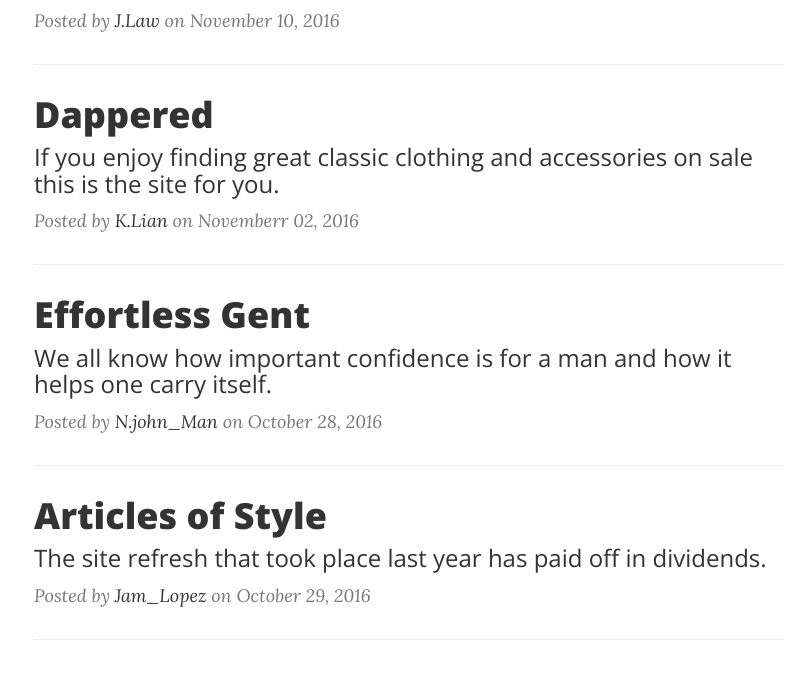
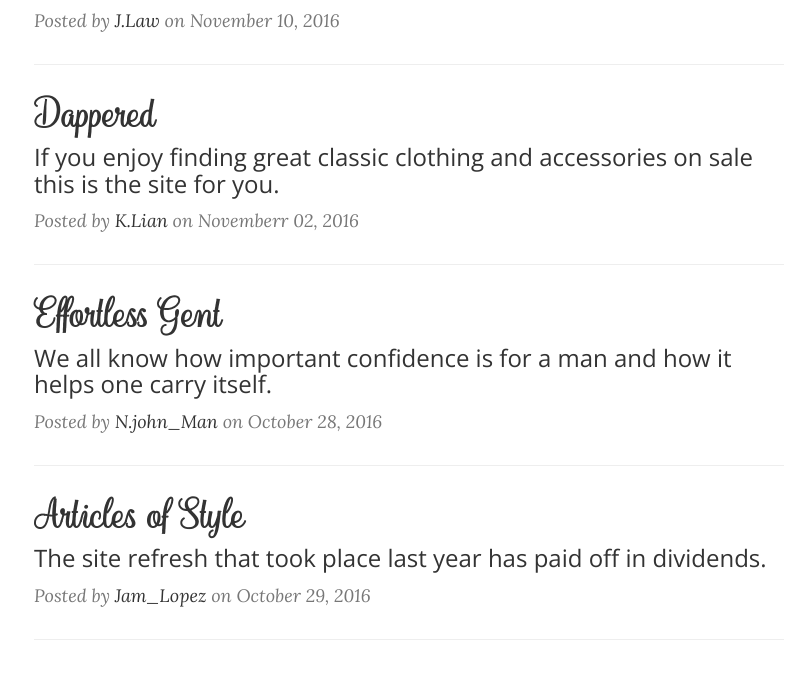
Before and after one commit to jhlawana/Fashion-Blog, a website: page index.html in a window 1280 px wide. Shown: the part 651-1330 px from the top of the page, without its empty margins (231-1027 px from the left). Drawn offline with nearby package versions, Linux system fonts and the light colour scheme.

Commit message:
Update index.html

```diff
--- a/index.html
+++ b/index.html
@@ -112,7 +112,7 @@
                 <hr>
                 <div class="post-preview">
                     <a href="post2.html">
-                        <h2 class="post-title">
+                        <h2 class="post-title"  style="font-family: 'Balqis';">
                             Dappered
                         </h2>
                         <h3 class="post-subtitle">
@@ -124,7 +124,7 @@
                 <hr>
                 <div class="post-preview">
                     <a href="post3.html">
-                        <h2 class="post-title">
+                        <h2 class="post-title"  style="font-family: 'Balqis';">
                             Effortless Gent
                         </h2>
                         <h3 class="post-subtitle">
@@ -136,7 +136,7 @@
                 <hr>
                 <div class="post-preview">
                     <a href="post4.html">
-                        <h2 class="post-title">
+                        <h2 class="post-title" style="font-family: 'Balqis';">
                             Articles of Style
                         </h2>
                         <h3 class="post-subtitle">
```
